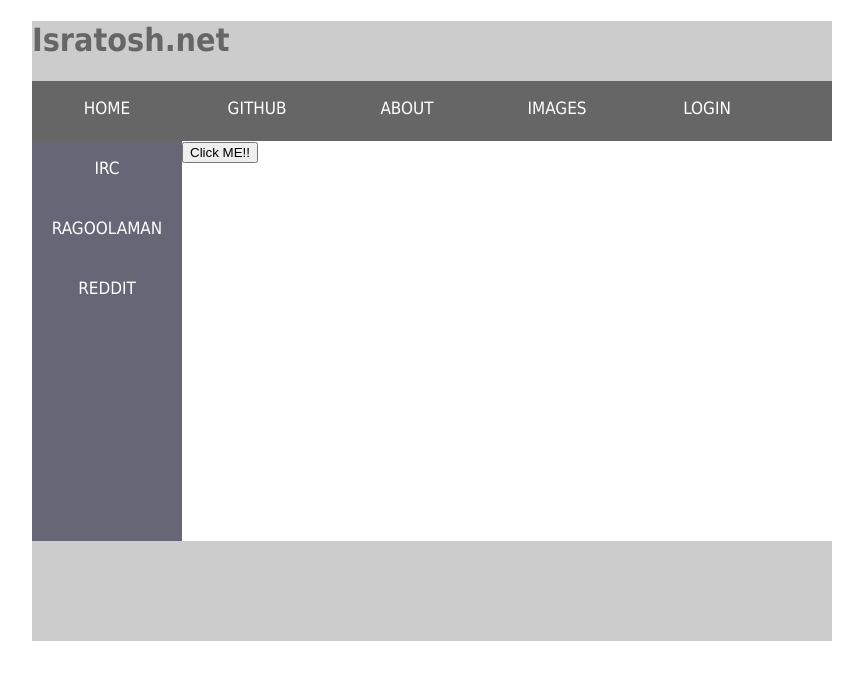
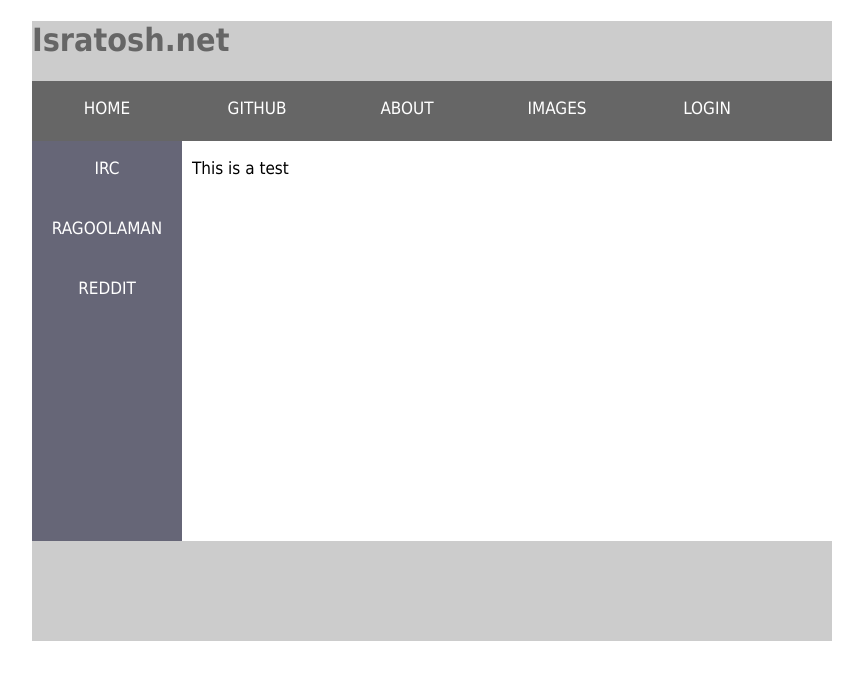
Before and after one commit to ragoolaman/ragoolaman.github.io, a Jekyll site: the page Isratosh/ServerSite.html, which Jekyll copies as it is, in a window 1280 px wide. Shown: the top 680 px of the page, without its empty margins (208-1071 px from the left). Built offline with Jekyll 4.4.1, drawn with Linux system fonts in a browser that asks for light colours.

Commit message:
update for rss

```diff
--- a/Isratosh/ServerSite.html
+++ b/Isratosh/ServerSite.html
@@ -34,11 +34,11 @@ body {
 			<ul>
 				<li><a href="http://216.105.170.142:1802">IRC</a></li>
 				<li><a href="https://ragoolaman.github.io">RAGOOLAMAN</a></li>
-				<li><a href="http://reddit.com">REDDIT</a></li>
+				<li><a href="redditFeed.html">REDDIT</a></li>
 			</ul>
 		</div>
 		<div id="MainBody">
-			<button type="button">Click ME!!</button>
+			<p>This is a test</p>
 		</div>
 		<div id="Footer"></div>
 	</div>
```
